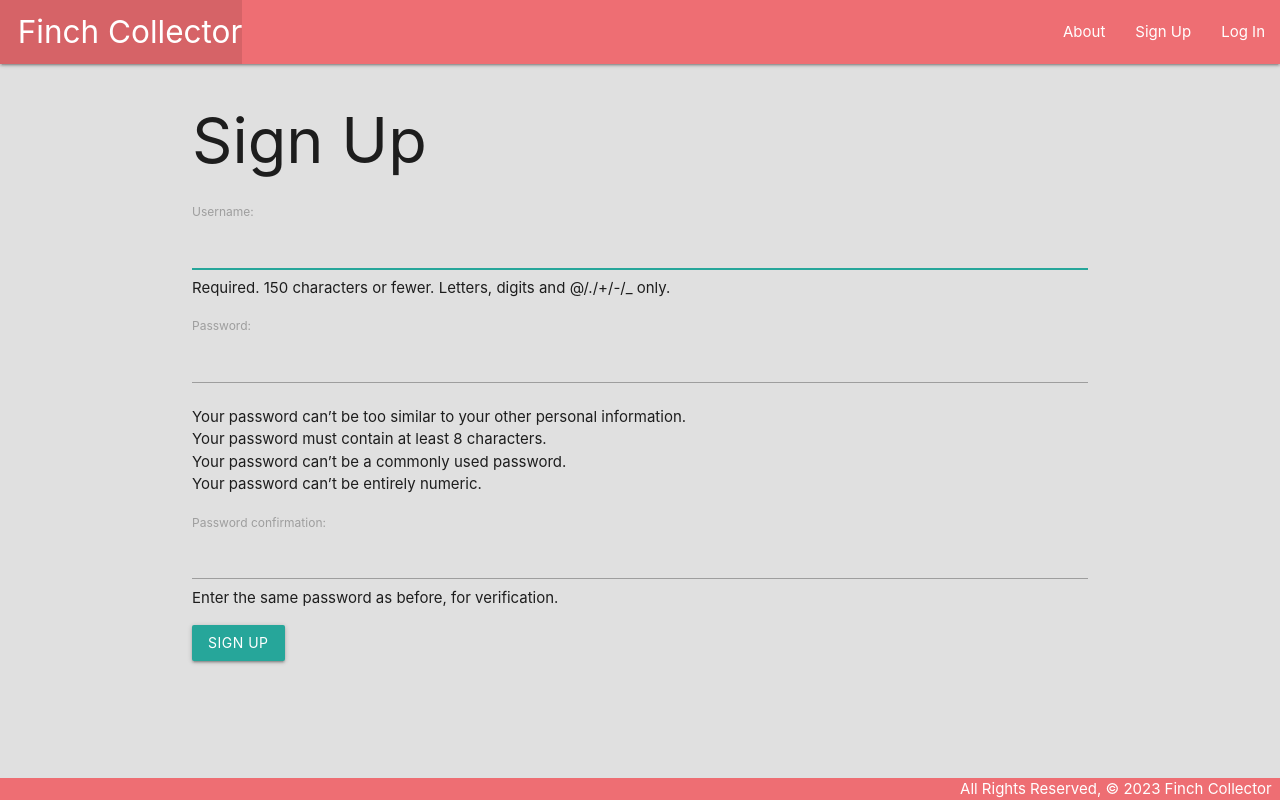
After one commit to tthephas/Finch-Collector-Deliverable-SEI, a Django app: page /accounts/signup/ in a window 1280 px wide. The commit adds this page. Run offline with Django 4.2, Linux system fonts and the light colour scheme.

Commit message:
sign up form built and working

```diff
--- a/finchcollector/settings.py
+++ b/finchcollector/settings.py
@@ -156,4 +156,5 @@ if not DEBUG:
 
 DEFAULT_AUTO_FIELD = "django.db.models.BigAutoField"
 
-LOGIN_REDIRECT_URL = '/cats/'
+LOGIN_REDIRECT_URL = '/finches/'
+LOGOUT_REDIRECT_URL = '/'
--- a/main_app/templates/base.html
+++ b/main_app/templates/base.html
@@ -19,10 +19,17 @@
         </ul>
         <ul class="right">
           <li><a href="{% url 'about' %}">About</a></li>
+          {% if user.is_authenticated %}
           <li><a href="{% url 'finches_create' %}">Add a Finch</a></li>
           <li><a href="{% url 'index' %}">View All My Finches</a></li>
           <li><a href="{% url 'toys_create' %}">Add a Toy</a></li>
           <li><a href="{% url 'toys_index' %}">View All Toys</a></li>
+          <li><a href="{% url 'logout' %}">Log Out</a></li>
+          {% else %}
+          <li><a href="{% url 'signup' %}">Sign Up</a></li>
+          <li><a href="{% url 'login' %}">Log In</a></li>
+
+          {% endif %}
         </ul>
       </div>
     </nav>
--- /dev/null
+++ b/main_app/templates/registration/signup.html
@@ -0,0 +1,14 @@
+{% extends 'base.html' %}
+{% block content %}
+
+<h1>Sign Up</h1>
+
+<p class="red-text">{{ error_message }}</p>
+
+  <form method="POST" action="{% url 'signup' %}">
+    {% csrf_token %}
+    {{ form.as_p }}
+    <input type="submit" class="btn" value="Sign Up">
+  </form>
+
+{% endblock %}
--- a/main_app/urls.py
+++ b/main_app/urls.py
@@ -20,4 +20,6 @@ urlpatterns = [
     path('toys/<int:pk>/update/', views.ToyUpdate.as_view(), name='toys_update'),
     path('toys/<int:pk>/delete/', views.ToyDelete.as_view(), name='toys_delete'),
     path('toys/<int:pk>/', views.ToyDetail.as_view(), name='toys_detail'),
+
+    path('accounts/signup/', views.signup, name='signup'),
 ]
--- a/main_app/views.py
+++ b/main_app/views.py
@@ -2,6 +2,8 @@ from django.shortcuts import render, redirect
 from django.views.generic.edit import CreateView, UpdateView, DeleteView
 from django.views.generic import ListView
 from django.views.generic.detail import DetailView
+from django.contrib.auth import login
+from django.contrib.auth.forms import UserCreationForm
 
 from .models import Finch, Toy, Photo
 from .forms import FeedingForm
@@ -46,7 +48,15 @@ def finches_detail(request, finch_id):
 
 class FinchCreate(CreateView):
   model = Finch
-  fields = '__all__'
+  fields = ['name', 'color', 'description', 'age']
+
+  # This inherited method is called when a
+  # valid cat form is being submitted
+  def form_valid(self, form):
+    # Assign the logged in user (self.request.user)
+    form.instance.user = self.request.user  # form.instance is the cat
+    # Let the CreateView do its job as usual
+    return super().form_valid(form)
 
 class FinchUpdate(UpdateView):
   model = Finch
@@ -133,3 +143,23 @@ def add_photo(request, finch_id):
       print(e)
       return redirect('detail', finch_id=finch_id)
   return redirect('detail', finch_id=finch_id)
+
+
+def signup(request):
+  error_message = ''
+  if request.method == 'POST':
+    # This is how to create a 'user' form object
+    # that includes the data from the browser
+    form = UserCreationForm(request.POST)
+    if form.is_valid():
+      # This will add the user to the database
+      user = form.save()
+      # This is how we log a user in via code
+      login(request, user)
+      return redirect('index')
+    else:
+      error_message = 'Invalid sign up - try again'
+  # A bad POST or a GET request, so render signup.html with an empty form
+  form = UserCreationForm()
+  context = {'form': form, 'error_message': error_message}
+  return render(request, 'registration/signup.html', context)
```
